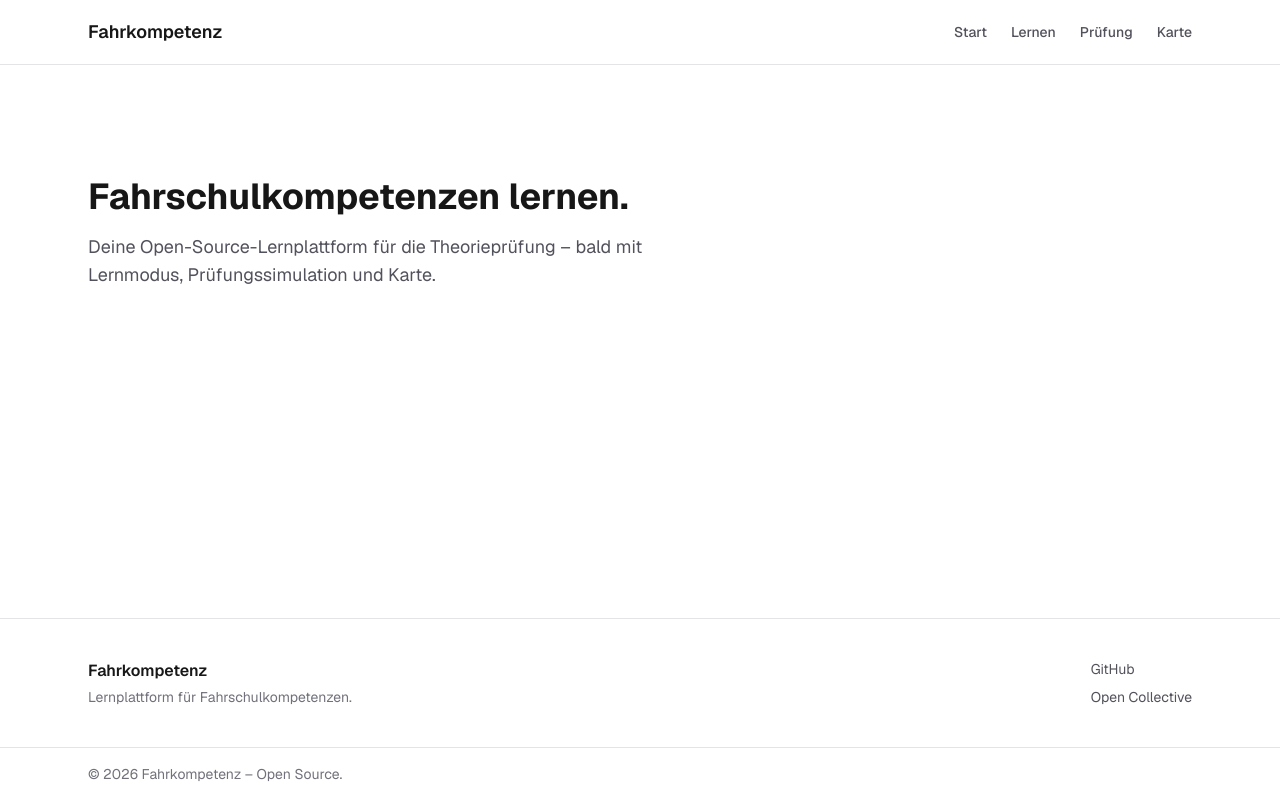
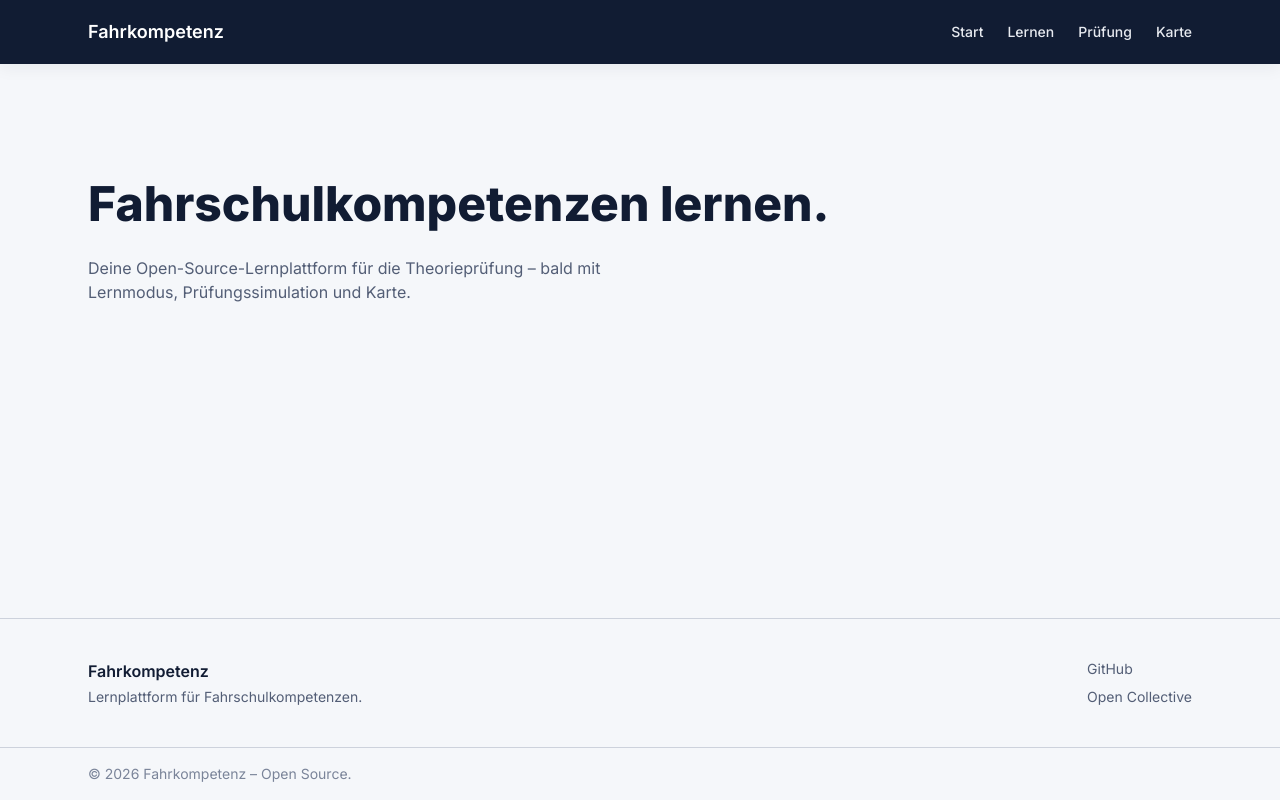
Before and after one commit to Awesomepear9/Hackathon_26_Team42, a Next.js app: page / in a window 1280 px wide. Built offline with nearby package versions, Linux system fonts and the light colour scheme.

Commit message:
style: integrate DigiFL corporate design (navy/accent, Inter, typo scale)

```diff
--- /dev/null
+++ b/src/app/digifl-theme.css
@@ -0,0 +1,96 @@
+/* DigiFL Corporate Design – Tailwind CSS v4 */
+
+@theme {
+  --font-sans: var(--font-inter), "Inter", ui-sans-serif, system-ui, sans-serif;
+
+  --color-navy-50: #f5f7fa;
+  --color-navy-100: #e7eaf0;
+  --color-navy-200: #cdd2dc;
+  --color-navy-300: #a7afbf;
+  --color-navy-400: #7a8499;
+  --color-navy-500: #535e76;
+  --color-navy-600: #36425b;
+  --color-navy-700: #243049;
+  --color-navy-800: #18233c;
+  --color-navy-900: #111c33;
+  --color-navy-950: #0a1121;
+
+  --color-cyan-50: #eefcfd;
+  --color-cyan-100: #dcf9fb;
+  --color-cyan-200: #baf3f8;
+  --color-cyan-300: #92ecf3;
+  --color-cyan-400: #5ce2ee;
+  --color-cyan-500: #26d9e8;
+  --color-cyan-600: #22bbca;
+  --color-cyan-700: #1d99a8;
+  --color-cyan-800: #187484;
+  --color-cyan-900: #135060;
+  --color-cyan-950: #0c3640;
+
+  --color-green-50: #eef9f5;
+  --color-green-100: #dcf2eb;
+  --color-green-200: #bae5d6;
+  --color-green-300: #93d6c0;
+  --color-green-400: #5dc2a0;
+  --color-green-500: #27ae80;
+  --color-green-600: #239672;
+  --color-green-700: #1e7b61;
+  --color-green-800: #185f50;
+  --color-green-900: #13433f;
+  --color-green-950: #0d2c2a;
+
+  --color-amber-50: #fff9f1;
+  --color-amber-100: #fff3e4;
+  --color-amber-200: #ffe7c8;
+  --color-amber-300: #ffdaaa;
+  --color-amber-400: #ffc77f;
+  --color-amber-500: #ffb454;
+  --color-amber-600: #da9b4c;
+  --color-amber-700: #b18043;
+  --color-amber-800: #84623a;
+  --color-amber-900: #584431;
+  --color-amber-950: #3a2d22;
+
+  --color-red-50: #fdf2f3;
+  --color-red-100: #fbe5e7;
+  --color-red-200: #f8cbcf;
+  --color-red-300: #f3aeb3;
+  --color-red-400: #ee858e;
+  --color-red-500: #e85d68;
+  --color-red-600: #c7515d;
+  --color-red-700: #a14451;
+  --color-red-800: #793644;
+  --color-red-900: #512937;
+  --color-red-950: #361c25;
+
+  --color-primary: #111c33;
+  --color-accent: #26d9e8;
+  --color-surface: #f5f7fa;
+  --color-success: #27ae80;
+  --color-warning: #ffb454;
+  --color-danger: #e85d68;
+  --color-danger-strong: #a14451;
+
+  --text-display: 3rem;
+  --text-display--line-height: 3.5rem;
+  --text-display--font-weight: 800;
+  --text-h1: 2.25rem;
+  --text-h1--line-height: 2.75rem;
+  --text-h1--font-weight: 700;
+  --text-h2: 1.75rem;
+  --text-h2--line-height: 2.25rem;
+  --text-h2--font-weight: 700;
+  --text-h3: 1.25rem;
+  --text-h3--line-height: 1.75rem;
+  --text-h3--font-weight: 600;
+  --text-body: 1rem;
+  --text-body--line-height: 1.5rem;
+  --text-small: 0.875rem;
+  --text-small--line-height: 1.25rem;
+  --text-caption: 0.75rem;
+  --text-caption--line-height: 1rem;
+  --text-caption--font-weight: 600;
+  --text-caption--letter-spacing: 0.08em;
+
+  --shadow-card: 0 4px 16px rgb(17 28 51 / 0.06);
+}
--- a/src/app/globals.css
+++ b/src/app/globals.css
@@ -1,25 +1,2 @@
 @import "tailwindcss";
-
-:root {
-  --background: #ffffff;
-  --foreground: #171717;
-}
-
-@theme inline {
-  --color-background: var(--background);
-  --color-foreground: var(--foreground);
-  --font-sans: var(--font-geist-sans);
-  --font-mono: var(--font-geist-mono);
-}
-
-@media (prefers-color-scheme: dark) {
-  :root {
-    --background: #0a0a0a;
-    --foreground: #ededed;
-  }
-}
-
-body {
-  background: var(--background);
-  color: var(--foreground);
-}
+@import "./digifl-theme.css";
--- a/src/app/layout.tsx
+++ b/src/app/layout.tsx
@@ -1,16 +1,11 @@
 import type { Metadata, Viewport } from "next";
-import { Geist, Geist_Mono } from "next/font/google";
+import { Inter } from "next/font/google";
 import "./globals.css";
 import { Footer, Header } from "@/components/site-chrome";
 
-const geistSans = Geist({
-  variable: "--font-geist-sans",
+const inter = Inter({
   subsets: ["latin"],
-});
-
-const geistMono = Geist_Mono({
-  variable: "--font-geist-mono",
-  subsets: ["latin"],
+  variable: "--font-inter",
 });
 
 export const metadata: Metadata = {
@@ -29,9 +24,9 @@ export default function RootLayout({ children }: LayoutProps<"/">) {
   return (
     <html
       lang="de"
-      className={`${geistSans.variable} ${geistMono.variable} h-full antialiased`}
+      className={`${inter.variable} h-full antialiased`}
     >
-      <body className="flex min-h-full flex-col bg-background font-sans text-foreground">
+      <body className="flex min-h-full flex-col bg-surface font-sans text-primary">
         <Header />
         <main className="flex-1">{children}</main>
         <Footer />
--- a/src/app/page.tsx
+++ b/src/app/page.tsx
@@ -1,10 +1,10 @@
 export default function HomePage() {
   return (
     <div className="mx-auto max-w-6xl px-4 pb-16 pt-24 sm:px-6 md:pt-28">
-      <h1 className="text-3xl font-bold sm:text-4xl">
+      <h1 className="text-display text-primary">
         Fahrschulkompetenzen lernen.
       </h1>
-      <p className="mt-4 max-w-xl text-lg text-zinc-600 dark:text-zinc-400">
+      <p className="mt-6 max-w-xl text-body text-navy-500">
         Deine Open-Source-Lernplattform für die Theorieprüfung –
         bald mit Lernmodus, Prüfungssimulation und Karte.
       </p>
--- a/src/components/site-chrome.tsx
+++ b/src/components/site-chrome.tsx
@@ -19,7 +19,7 @@ export function Header() {
   const [open, setOpen] = useState(false);
 
   return (
-    <header className="sticky top-0 z-40 border-b border-zinc-200 bg-white dark:border-zinc-800 dark:bg-zinc-950">
+    <header className="sticky top-0 z-40 bg-navy-900 text-white shadow-card">
       <div className="mx-auto flex h-16 max-w-6xl items-center justify-between px-4 sm:px-6">
         <Link href="/" className="text-lg font-semibold">
           Fahrkompetenz
@@ -30,7 +30,7 @@ export function Header() {
             <Link
               key={link.href}
               href={link.href}
-              className="text-sm font-medium text-zinc-600 hover:text-zinc-900 dark:text-zinc-400 dark:hover:text-white"
+              className="text-sm font-medium text-navy-100 transition-colors hover:text-accent"
             >
               {link.label}
             </Link>
@@ -40,7 +40,7 @@ export function Header() {
         <button
           type="button"
           onClick={() => setOpen((v) => !v)}
-          className="rounded-md p-2 text-zinc-700 hover:bg-zinc-100 md:hidden dark:text-zinc-300 dark:hover:bg-zinc-800"
+          className="rounded-md p-2 text-white transition-colors hover:bg-navy-800 md:hidden"
           aria-expanded={open}
           aria-label="Menü öffnen"
         >
@@ -57,14 +57,14 @@ export function Header() {
       </div>
 
       {open && (
-        <nav className="border-t border-zinc-200 md:hidden dark:border-zinc-800">
+        <nav className="border-t border-navy-800 md:hidden">
           <div className="mx-auto max-w-6xl space-y-1 px-4 py-4 sm:px-6">
             {NAV_LINKS.map((link) => (
               <Link
                 key={link.href}
                 href={link.href}
                 onClick={() => setOpen(false)}
-                className="block rounded-lg px-3 py-2.5 text-base font-medium text-zinc-700 hover:bg-zinc-100 dark:text-zinc-300 dark:hover:bg-zinc-800"
+                className="block rounded-lg px-3 py-2.5 text-base font-medium text-navy-100 transition-colors hover:bg-navy-800 hover:text-accent"
               >
                 {link.label}
               </Link>
@@ -78,11 +78,11 @@ export function Header() {
 
 export function Footer() {
   return (
-    <footer className="border-t border-zinc-200 dark:border-zinc-800">
+    <footer className="border-t border-navy-200 bg-surface">
       <div className="mx-auto flex max-w-6xl flex-col gap-6 px-4 py-10 sm:px-6 md:flex-row md:justify-between">
         <div>
-          <p className="font-semibold">Fahrkompetenz</p>
-          <p className="mt-1 text-sm text-zinc-500 dark:text-zinc-400">
+          <p className="font-semibold text-primary">Fahrkompetenz</p>
+          <p className="mt-1 text-sm text-navy-500">
             Lernplattform für Fahrschulkompetenzen.
           </p>
         </div>
@@ -94,7 +94,7 @@ export function Footer() {
               href={link.href}
               target="_blank"
               rel="noopener noreferrer"
-              className="text-sm text-zinc-600 hover:text-zinc-900 dark:text-zinc-400 dark:hover:text-white"
+              className="text-sm text-navy-500 transition-colors hover:text-accent"
             >
               {link.label}
             </a>
@@ -102,9 +102,9 @@ export function Footer() {
         </div>
       </div>
 
-      <div className="border-t border-zinc-200 dark:border-zinc-800">
+      <div className="border-t border-navy-200">
         <div className="mx-auto max-w-6xl px-4 py-4 sm:px-6">
-          <p className="text-sm text-zinc-500 dark:text-zinc-400">
+          <p className="text-sm text-navy-400">
             © 2026 Fahrkompetenz – Open Source.
           </p>
         </div>
```
